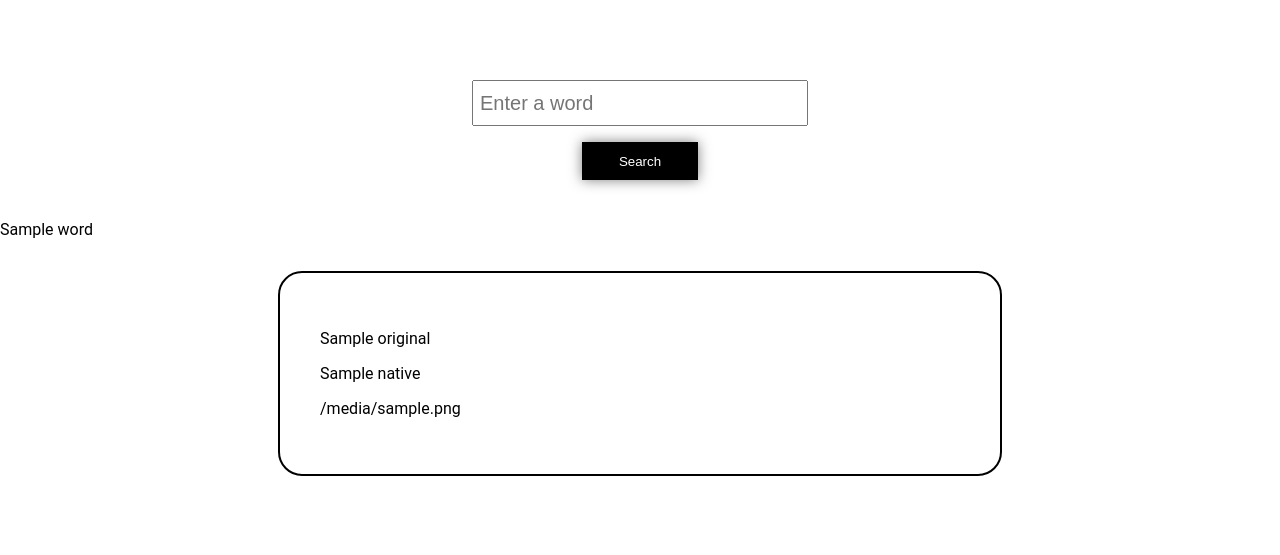
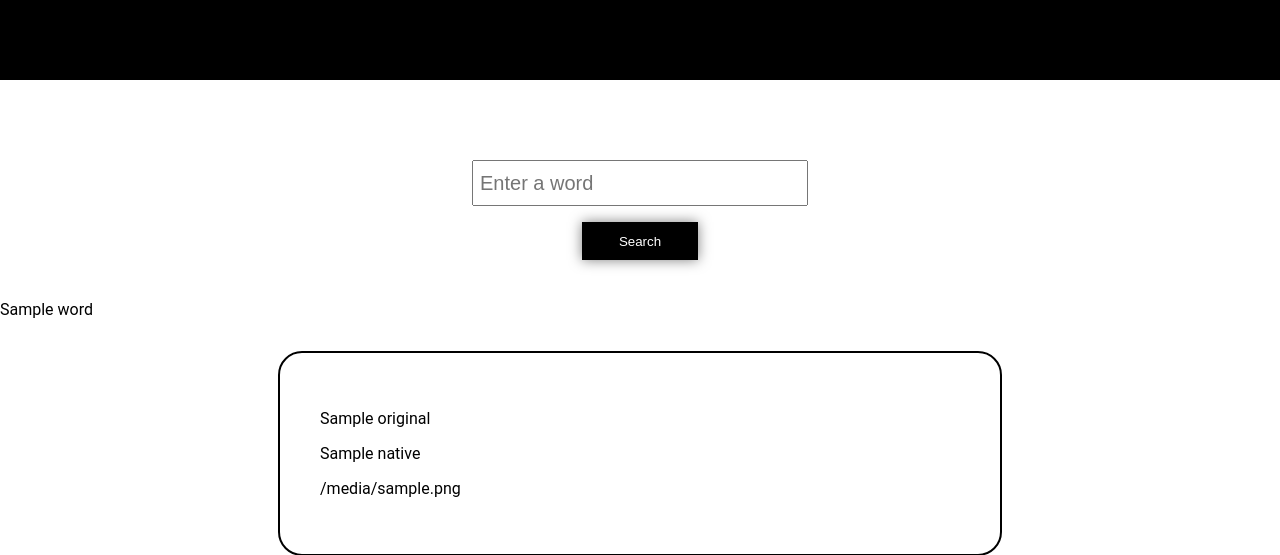
Before and after one commit to kunansy/Vocabulary, a Python web app: template vocabulary/templates/view.html in a window 1280 px wide. Shown: the top 555 px of the page. Run offline with Jinja, Linux system fonts and the light colour scheme; the template is opened without the code that fills it: most values are stand-ins (such as "Sample title", 1, 10 or a date in 2020).

Commit message:
header height added

```diff
--- a/vocabulary/static/styles.css
+++ b/vocabulary/static/styles.css
@@ -7,6 +7,7 @@ html, body {
 
 .header {
     background-color: black;
+    height: 10vh;
 }
 
 main {
```
